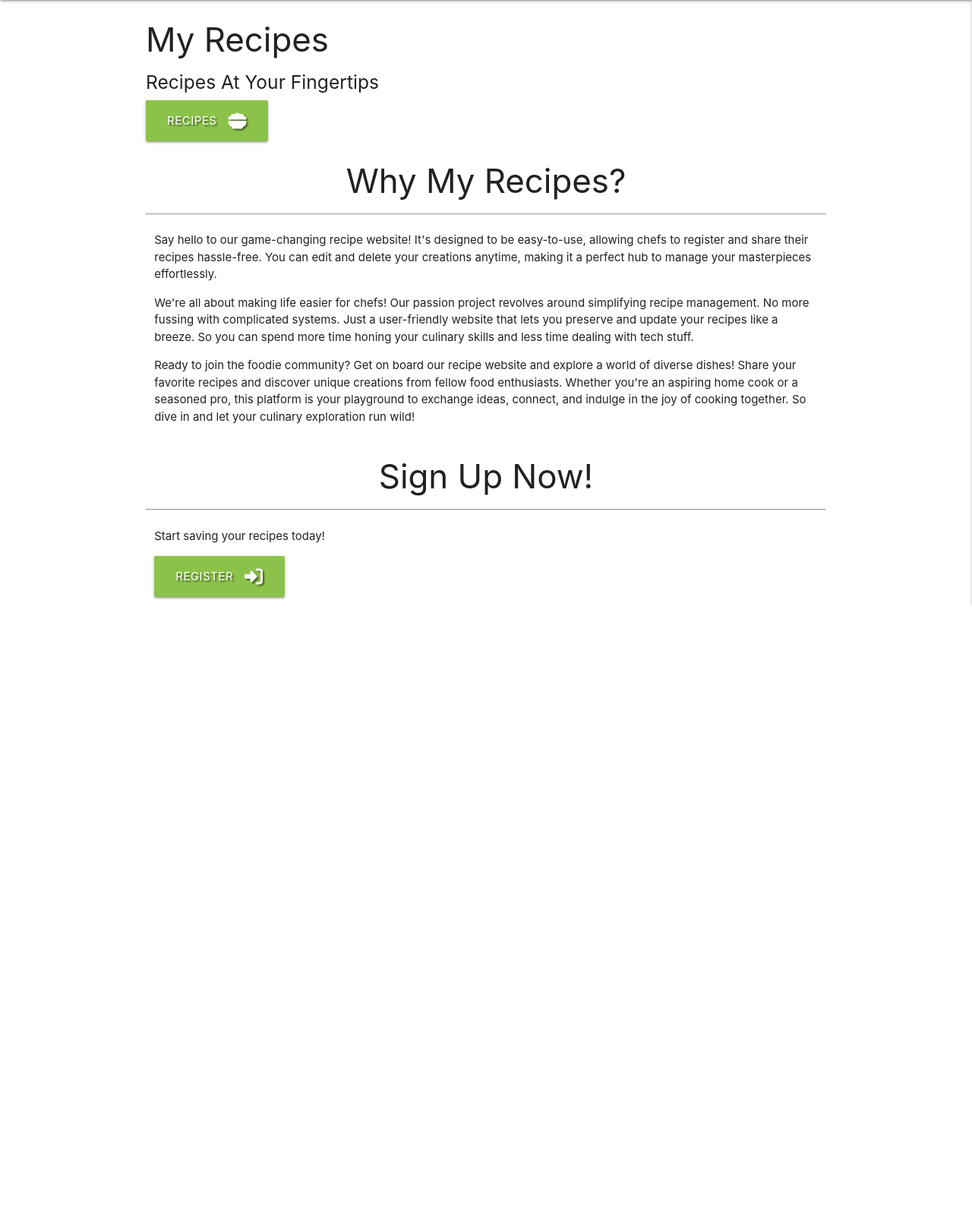
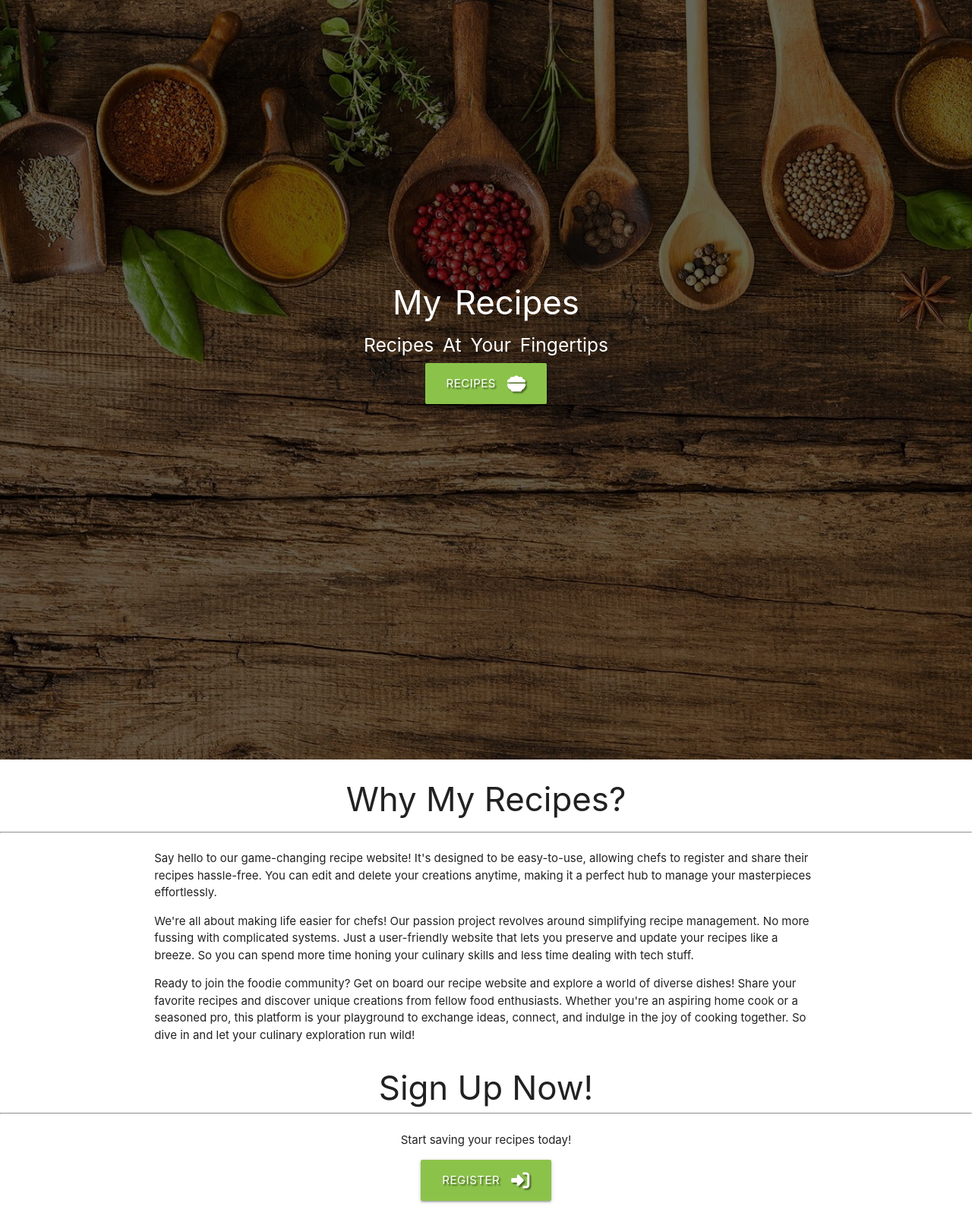
Before and after one commit to imransal/My-Recipes, a Flask app: page / in a window 1280 px wide. Shown: the part 64-1665 px from the top of the page at 76% size. Before the commit the page ends 862 px from the top, so only its background shows below. Run offline with Flask 3, Linux system fonts and the light colour scheme; some libraries are stand-ins or nearby versions.

Commit message:
styled homepage and all recipes page

```diff
--- a/static/css/style.css
+++ b/static/css/style.css
@@ -2,7 +2,7 @@
     text-shadow: 2px 2px 2px rgba(0, 0, 0, 0.5);
 }
 
-.flashes h4{
+.flashes h4 {
     line-height: 2px;
 }
 
@@ -14,3 +14,41 @@
     margin: 5px;
     line-height: 42px;
 }
+
+.hero-img {
+    height: 100vh;
+    max-width: 100% !important;
+    background: url(/static/images/hero.jpeg);
+    background-position: center;
+    background-repeat: no-repeat;
+    background-size: cover;
+    display: flex;
+    align-items: center;
+    justify-content: center;
+    position: relative;
+    min-height: 1000px;
+    width: 100% !important;
+}
+
+.opaque-overlay {
+    position: absolute;
+    width: 100%;
+    height: 100%;
+    top: auto;
+    left: 0;
+    right: 0;
+    bottom: auto;
+    background-color: rgba(0, 0, 0, 0.6);
+    text-align: center;
+}
+
+.hero-content {
+    margin-top: 25rem;
+    color: white;
+    word-spacing: 5px;
+
+   line-height: 1rem;
+}
+
+.btn-wrapper {
+    line-height: 1rem;
--- a/templates/home.html
+++ b/templates/home.html
@@ -1,22 +1,102 @@
-{% extends "base.html" %}
-{% block content %}
+<!DOCTYPE html>
+<html lang="en">
 
-<!-- Landing Page First Section -->
-<div class="hero-img"></div>
-<div class="present">
-    <h3>My Recipes</h3>
-    <h5>Recipes At Your Fingertips</h5>
-    <div class="btn-wrapper">
-        <a href="{{ url_for('get_recipes') }}" class="btn-large light-green text-shadow">
-            Recipes <i class="fas fa-bowl-food right"></i>
-        </a>
+<head>
+    <meta charset="UTF-8">
+    <meta name="viewport" content="width=device-width, initial-scale=1.0">
+    <link rel="stylesheet" href="https://cdnjs.cloudflare.com/ajax/libs/font-awesome/6.4.0/css/all.min.css"
+        integrity="sha512-iecdLmaskl7CVkqkXNQ/ZH/XLlvWZOJyj7Yy7tcenmpD1ypASozpmT/E0iPtmFIB46ZmdtAc9eNBvH0H/ZpiBw=="
+        crossorigin="anonymous" referrerpolicy="no-referrer" type="text/css">
+    <link rel="stylesheet" href="https://cdnjs.cloudflare.com/ajax/libs/materialize/1.0.0/css/materialize.min.css"
+        type="text/css">
+    <link rel="stylesheet" href="{{ url_for('static', filename='css/style.css') }}" type="text/css">
+    {% block styles %}
+    {% endblock %}
+    <title>My Recipes</title>
+</head>
+
+<body>
+
+    <header>
+        <nav class="nav-extended text-shadow #66bb6a green lighten-1">
+            <div class="nav-wrapper">
+                <div class="center-align"><a href="{{ url_for('get_recipes') }}" class="brand-logo">My Recipes</a></div>
+                <a href="#" data-target="mobile-demo" class="sidenav-trigger right"><i class="fas fa-bars"></i></a>
+                <ul class="right hide-on-med-and-down">
+                    <li><a href="{{ url_for('home') }}">Home</a></li>
+                    <li><a href="{{ url_for('get_recipes') }}">Recipes</a></li>
+                    {% if session.user %}
+                    <li><a href="{{ url_for('profile', username=session['user']) }}">Profile</a></li>
+                    <li><a href="{{ url_for('add_recipe') }}">New Recipe</a></li>
+                    {% if session.user|lower =="admin"|lower %}
+                    <li><a href="{{ url_for('get_categories') }}">Manage Cuisines</a></li>
+                    {% endif %}
+                    <li><a href="{{ url_for('logout') }}">Logout</a></li>
+                    {% else %}
+                    <li><a href="{{ url_for('login') }}">Login</a></li>
+                    <li><a href="{{ url_for('register') }}">Register</a></li>
+                    {% endif %}
+                </ul>
+            </div>
+        </nav>
+
+
+        <ul class="sidenav" id="mobile-demo">
+            <li>
+                <h4 class="center-align light-green-text text-darken-4">My Recipes</h4>
+            </li>
+            <li><a href="{{ url_for('home') }}">Home</a></li>
+            <li><a href="{{ url_for('get_recipes') }}">Recipes</a></li>
+            {% if session.user %}
+            <li><a href="{{ url_for('add_recipe') }}">New Recipe</a></li>
+            {% if session.user|lower =="admin"|lower %}
+            <li><a href="{{ url_for('get_categories') }}">Manage Cuisines</a></li>
+            {% endif %}
+            <li><a href="{{ url_for('profile', username=session['user']) }}">Profile</a></li>
+            <li><a href="{{ url_for('logout') }}">Logout</a></li>
+            {% else %}
+            <li><a href="{{ url_for('login') }}">Login</a></li>
+            <li><a href="{{ url_for('register') }}">Register</a></li>
+            {% endif %}
+        </ul>
+    </header>
+
+    <section>
+        <!-- flash messages -->
+        {% with messages = get_flashed_messages() %}
+        {% if messages %}
+        {% for message in messages %}
+        <div class="row flashes">
+            <h4 class="light-green lighten-4 center-align">{{ message }}</h4>
+        </div>
+        {% endfor %}
+        {% endif %}
+        {% endwith %}
+    </section>
+    <main class="container">
+        {% block content %}
+        {% endblock %}
+    </main>
+
+    <!-- Landing Page First Section -->
+<div class="hero-img">
+    <div class="opaque-overlay">
+        <div class="hero-content">
+            <h3 class="hero-header">My Recipes</h3>
+            <h5 class="hero-header">Recipes At Your Fingertips</h5>
+            <div class="btn-wrapper hero-button">
+                <a href="{{ url_for('get_recipes') }}" class="btn-large light-green text-shadow">
+                    Recipes <i class="fas fa-bowl-food right"></i>
+                </a>
+            </div>
+        </div>
     </div>
 </div>
 
 <!-- Introduction -->
 <h3 class="center-align"> Why My Recipes? </h3>
 <hr class="hr-mb">
-<div class="row desk-width ">
+<div class="row desk-width container">
     <div class="col s12">
         <div class="center-text">
             <p>Say hello to our game-changing recipe website! It's designed to be easy-to-use,
@@ -42,11 +122,11 @@
 </div>
 
 <!-- Sign Up Now -->
-<h3 class="center-align"> Sign Up Now! </h3>
+<h3 class="center-align container"> Sign Up Now! </h3>
 <hr class="hr-mb">
 <div class="row desk-width ">
     <div class="col s12">
-        <div class="center-text">
+        <div class="center-text container center-align">
             <p>Start saving your recipes today!</p><a href="{{ url_for('register') }}"
                 class="btn-large light-green text-shadow">
                 Register <i class="fas fa-sign-in-alt right"></i>
@@ -55,5 +135,13 @@
     </div>
 </div>
 
+    <script src="https://code.jquery.com/jquery-3.7.0.min.js"
+        integrity="sha256-2Pmvv0kuTBOenSvLm6bvfBSSHrUJ+3A7x6P5Ebd07/g=" crossorigin="anonymous"></script>
+    <script src="https://cdnjs.cloudflare.com/ajax/libs/materialize/1.0.0/js/materialize.min.js"></script>
+    <script src="{{ url_for('static', filename='js/script.js') }}"></script>
+    {% block scripts %}
+    {% endblock %}
 
-{% endblock %}
+</body>
+
+</html>
--- a/templates/recipe_description.html
+++ b/templates/recipe_description.html
@@ -1,5 +1,5 @@
 {% extends 'base.html'%} {% block content %}
-<div class="container">
+<div class="container recipes-padding">
     <!--This page will display all information regarding a recipe-->
     <div>
         <h4>{{recipe.recipe_name}}</h4>
```
Also changed, not shown: app copy.py (deleted, +0 -196 lines), templates/recipes copy.html (+12 -6 lines), templates/recipes.html (+23 -19 lines), static/images/hero.jpeg (added).
